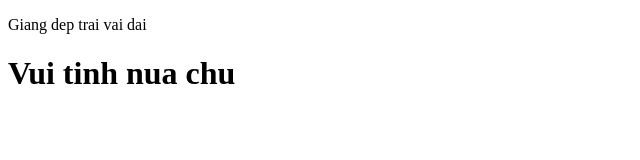
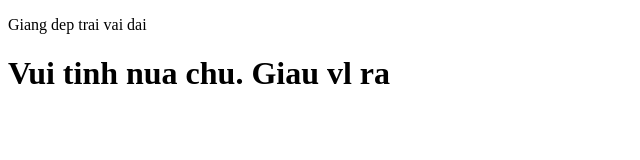
Before and after one commit to doTruongGiang-IT/gitTest, a plain HTML site: page index.html in a window 1280 px wide. Shown: the whole page, without its empty margins (0-640 px from the left). Drawn offline with Linux system fonts and the light colour scheme.

Commit message:
second commit

```diff
--- a/index.html
+++ b/index.html
@@ -7,6 +7,6 @@
 </head>
 <body>
     <p>Giang dep trai vai dai</p>
-    <h1>Vui tinh nua chu</h1>
+    <h1>Vui tinh nua chu. Giau vl ra</h1>
 </body>
 </html>
```
